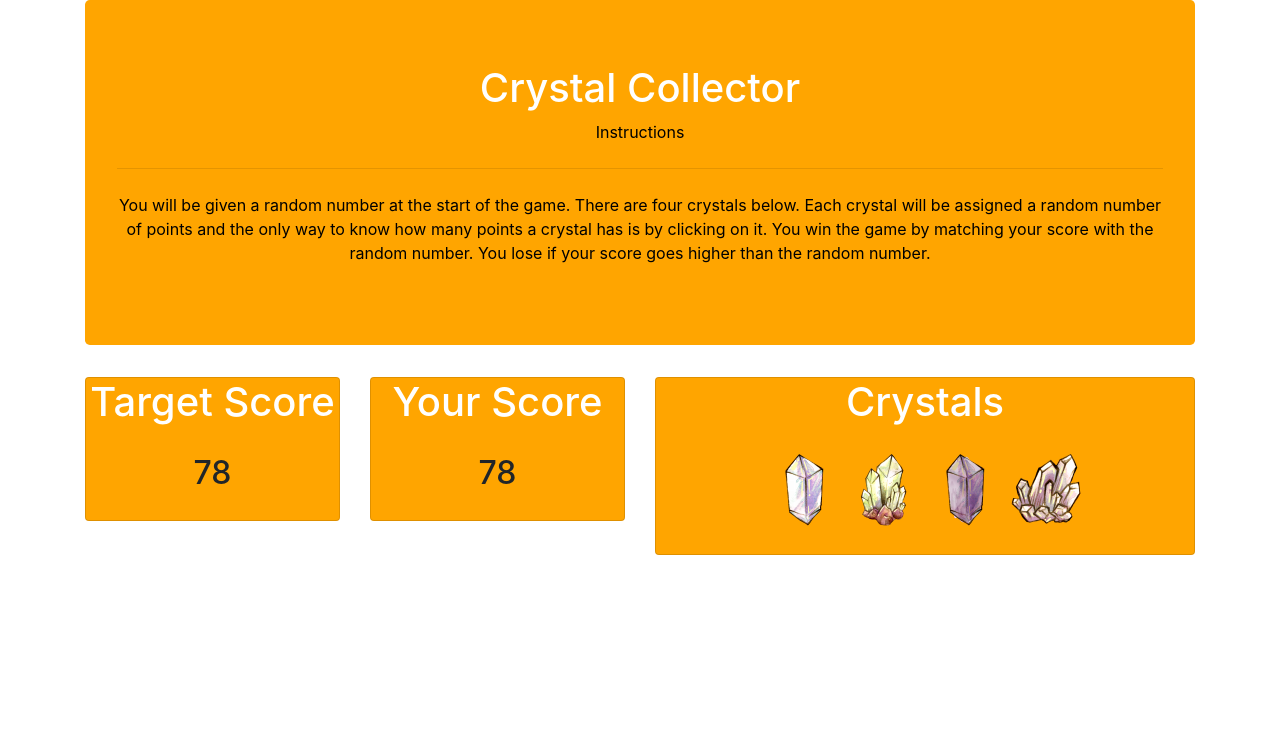
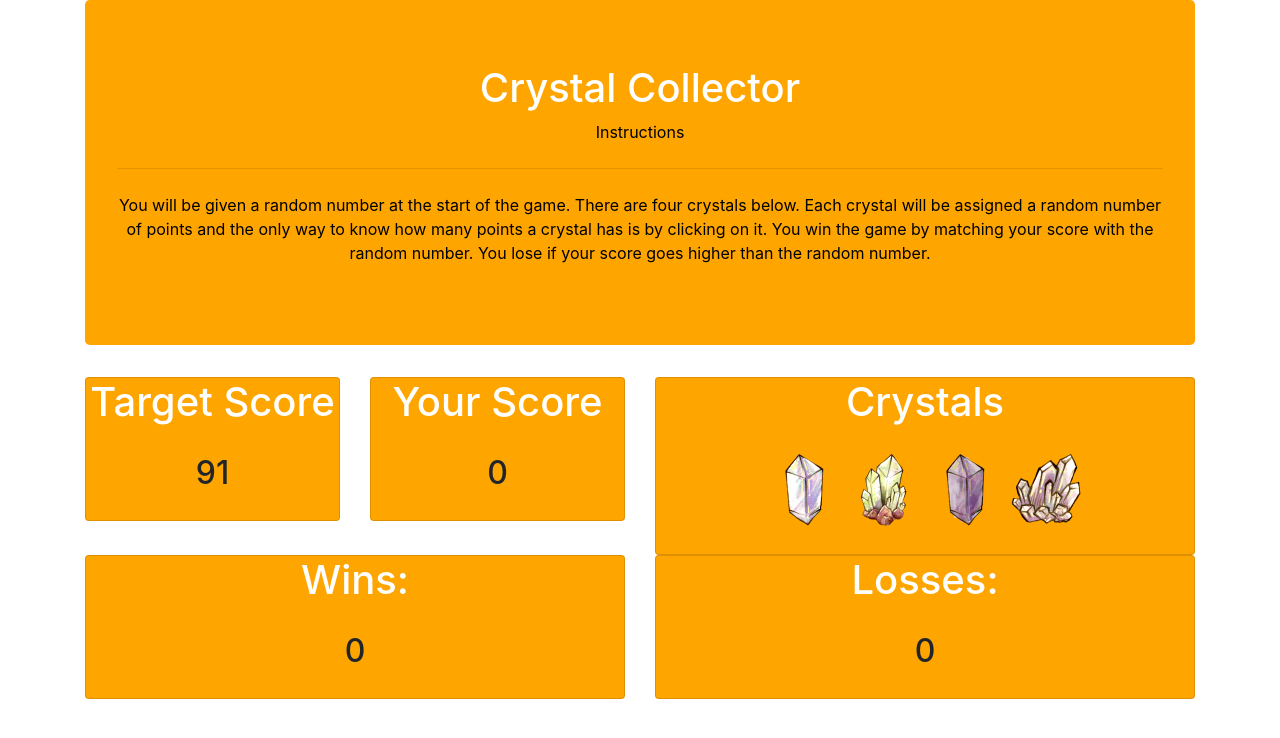
Before and after one commit to PelicanSkeleton/unit-4-game, a plain HTML site: page index.html in a window 1280 px wide. Drawn offline with nearby package versions, Linux system fonts and the light colour scheme.

Commit message:
Finished off the HTML for the most part. Lots of js added.

```diff
--- a/assets/javascript/game.js
+++ b/assets/javascript/game.js
@@ -0,0 +1,96 @@
+//2. The player will have to guess the answer, just like in Word Guess. This time, though, the player will guess with numbers instead of letters.
+
+// 3. Here's how the app works:
+
+//    * There will be four crystals displayed as buttons on the page.
+
+//    * The player will be shown a random number at the start of the game.
+
+//   * When the player clicks on a crystal, it will add a specific amount of points to the player's total score.
+
+  //   * Your game will hide this amount until the player clicks a crystal.
+    // * When they do click one, update the player's score counter.
+
+  // * The player wins if their total score matches the random number from the beginning of the game.
+
+  // * The player loses if their score goes above the random number.
+
+  // * The game restarts whenever the player wins or loses.
+
+   //  * When the game begins again, the player should see a new random number. Also, all the crystals will have four new hidden values. Of course, the user's score (and score counter) will reset to zero.
+
+  // * The app should show the number of games the player wins and loses. To that end, do not refresh the page as a means to restart the game.
+
+//##### Option 1 Game design notes
+
+//* The random number shown at the start of the game should be between 19 - 120.
+
+//* Each crystal should have a random hidden value between 1 - 12.
+var crystal = {
+    one:
+    {
+        name: "One",
+        value: 0
+    },
+    two:
+    {
+        name: "Two",
+        value: 0
+    },
+    three:
+    {
+        name: "Three",
+        value: 0
+    },
+    four:
+    {
+        name: "Four",
+        value: 0
+    }
+};
+
+var targetScore = 0;
+var userScore = 0;
+
+var winCount = 0;
+var lossCount = 0;
+
+
+function game (){
+    userScore = 0;
+
+    targetScore = Math.floor(Math.random() * (120 - 19 + 1)) + 19;
+
+    crystal.one.value = Math.floor(Math.random() * (12 - 1 + 1)) + 1;
+    crystal.two.value = Math.floor(Math.random() * (12 -1 + 1)) + 1;
+    crystal.three.value = Math.floor(Math.random() * (12 - 1 + 1)) + 1;
+    crystal.four.value = Math.floor(Math.random() * (12 - 1 + 1)) + 1;
+
+    $("#target-score").html(targetScore);
+    $("#user-score").html(userScore);
+
+
+}
+
+function crystalValue (crystal) {
+    userScore += crystal.value;
+    console.log("User Score: " + userScore);
+}
+
+game();
+
+$("#first-crystal").on("click", function(){
+    crystalValue(crystal.one);
+});
+
+$("#second-crystal").on("click", function(){
+    crystalValue(crystal.two);
+});
+
+$("#third-crystal").on("click", function(){
+    crystalValue(crystal.three);
+});
+
+$("#fourth-crystal").on("click", function(){
+    crystalValue(crystal.four);
+});
--- a/index.html
+++ b/index.html
@@ -8,18 +8,20 @@
     <link rel="reset" href="./assets/css/reset.css">
     <link rel="stylesheet" href="https://stackpath.bootstrapcdn.com/bootstrap/4.3.1/css/bootstrap.min.css"
         integrity="sha384-ggOyR0iXCbMQv3Xipma34MD+dH/1fQ784/j6cY/iJTQUOhcWr7x9JvoRxT2MZw1T" crossorigin="anonymous">
-    <script src="./assets/javascript/game.js"></script>
+
     <title>Unit 4 Game</title>
 </head>
 
 <body>
     <div class="container">
 
+
         <div class="jumbotron" style="background-color: orange; color: white;">
             <h1 class="text-center">Crystal Collector</h1>
             <p class="text-center" style="color: black;">Instructions</p>
             <hr class="my-4">
-            <p class="text-center" style="color: black;">You will be given a random number at the start of the game. There are four crystals below. Each crystal
+            <p class="text-center" style="color: black;">You will be given a random number at the start of the game.
+                There are four crystals below. Each crystal
                 will be assigned a random number of points and the only way to know how many points a crystal has is by
                 clicking on it. You win the game by matching your score with the random number. You lose if your score
                 goes higher than the random number.</p>
@@ -31,12 +33,12 @@
             <!-- Target Score -->
             <div class="col-lg-3">
                 <div class="card" style="background-color: orange;">
-                            <h1 class="text-center" id="target-score" style="color: white;">
+                    <h1 class="text-center" style="color: white;">
                         Target Score
                     </h1>
                     <div class="card-body">
                         <blockquote class="blockquote mb-0">
-                                <h2 class="text-center">78</h2>
+                            <h2 class="text-center" id="target-score">0</h2>
                         </blockquote>
                     </div>
                 </div>
@@ -45,12 +47,12 @@
             <!-- User Score -->
             <div class="col-lg-3">
                 <div class="card" style="background-color: orange;">
-                            <h1 class="text-center" id="user-score" style="color: white;">
+                    <h1 class="text-center" style="color: white;">
                         Your Score
                     </h1>
                     <div class="card-body">
                         <blockquote class="blockquote mb-0">
-                                <h2 class="text-center">78</h2>
+                            <h2 class="text-center" id="user-score">0</h2>
                         </blockquote>
                     </div>
                 </div>
@@ -65,10 +67,10 @@
                     <div class="card-body">
                         <blockquote class="blockquote mb-0">
                             <h2 class="text-center">
-                                    <img src="./assets/images/crystal1.png" alt="crystal1">
-                                    <img src="./assets/images/crystal3.png" alt="crystal3">
-                                    <img src="./assets/images/crystal2.png" alt="crystal2">
-                                    <img src="./assets/images/crystal4.png" alt="crystal4">
+                                <img src="./assets/images/crystal1.png" alt="" id="first-crystal">
+                                <img src="./assets/images/crystal3.png" alt="" id="third-crystal">
+                                <img src="./assets/images/crystal2.png" alt="" id="second-crystal">
+                                <img src="./assets/images/crystal4.png" alt="" id="fourth-crystal">
                             </h2>
                         </blockquote>
                     </div>
@@ -76,10 +78,34 @@
             </div>
         </div>
 
+        <!-- Counters -->
+        <div class="row">
 
+            <div class="col-lg-6">
+                <div class="card" style="background-color: orange;">
+                    <h1 class="text-center" style="color: white;">
+                        Wins:
+                    </h1>
+                    <div class="card-body">
+                        <blockquote class="blockquote mb-0">
+                            <h2 class="text-center" id="wins">0</h2>
+                        </blockquote>
+                    </div>
+                </div>
+            </div>
 
-
-
+            <div class="col-lg-6">
+                <div class="card" style="background-color: orange;">
+                    <h1 class="text-center" style="color: white;">
+                        Losses:
+                    </h1>
+                    <div class="card-body">
+                        <blockquote class="blockquote mb-0">
+                            <h2 class="text-center" id="losses">0</h2>
+                        </blockquote>
+                    </div>
+                </div>
+            </div>
 
 
 
@@ -90,6 +116,18 @@
 
 
 
+
+
+    </div>
+
+    <script src="https://code.jquery.com/jquery-3.4.1.min.js"
+    integrity="sha256-CSXorXvZcTkaix6Yvo6HppcZGetbYMGWSFlBw8HfCJo=" crossorigin="anonymous"></script>
+
+    <script src="./assets/javascript/game.js"></script>
+
+
+
+
 </body>
 
 </html>
```
Lines whose indentation alone changed are shown as unchanged.
